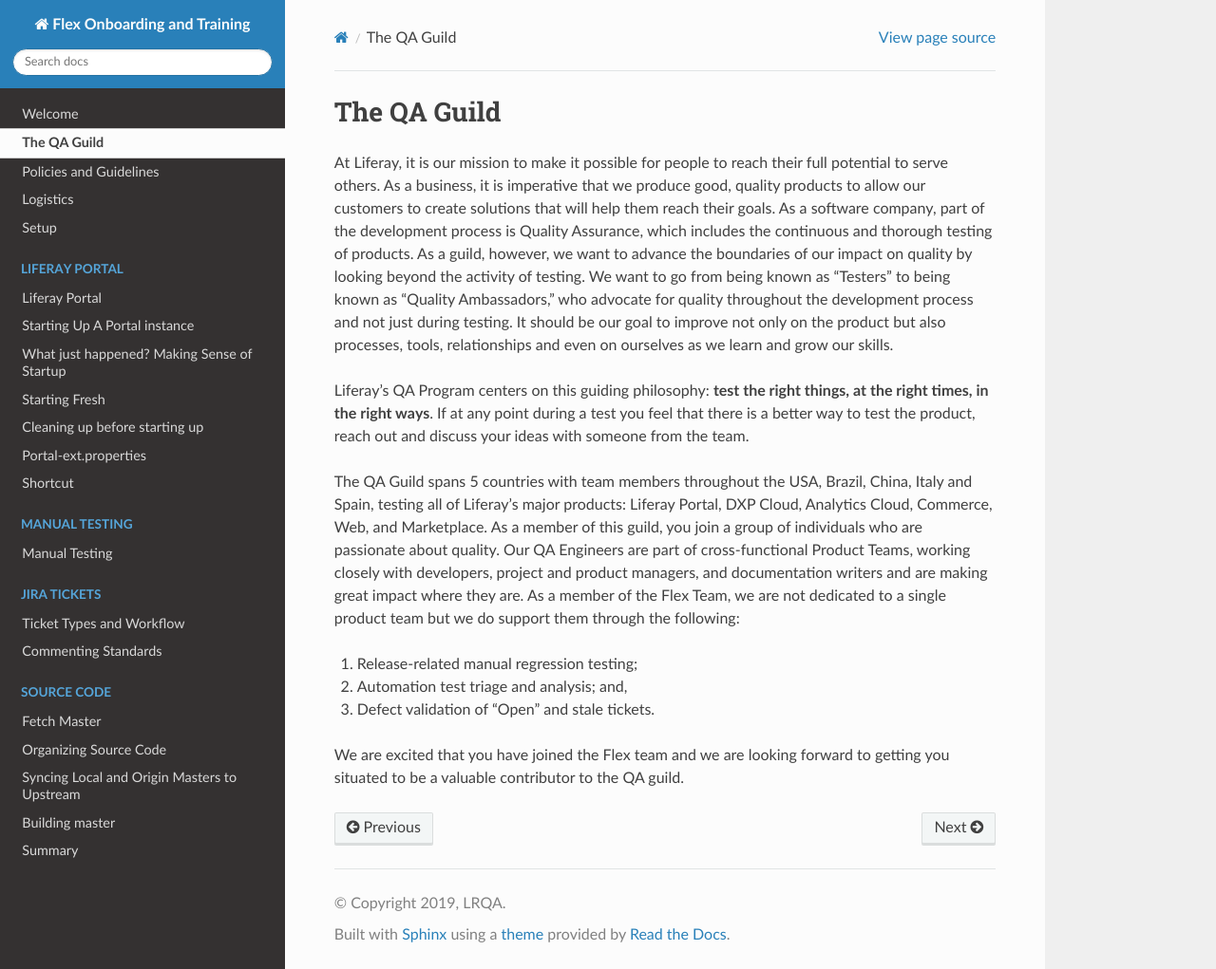
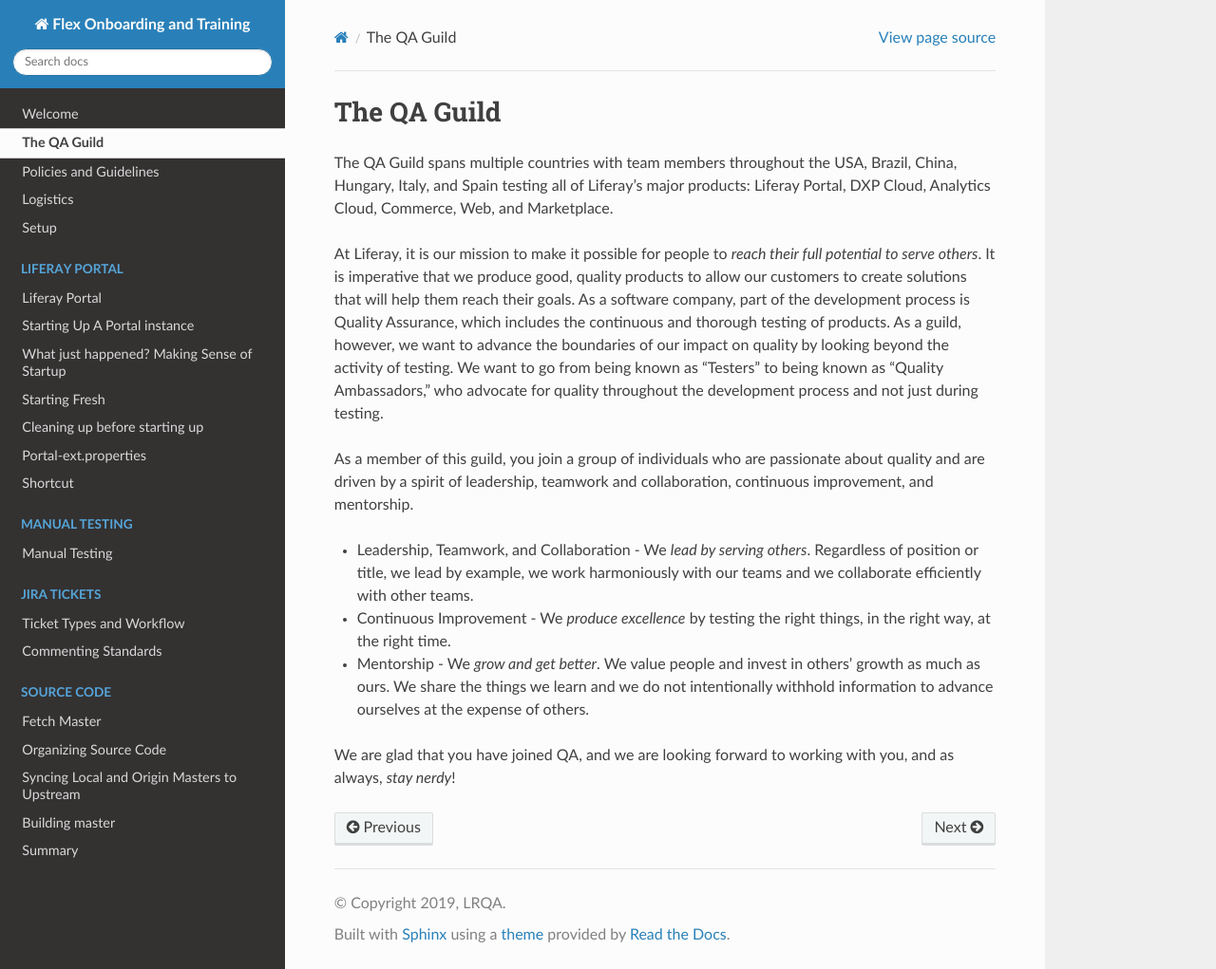
Before and after one commit to nikki-pru/flex-training, a Sphinx documentation site: the page built from docs/welcome/department.rst, in a window 1280 px wide and 1021 px high. Shown: the whole window at 95% size. Built offline with Sphinx 7.4.7 and the Read the Docs theme 2.0.0, drawn with Linux system fonts in a browser that asks for light colours.

Commit message:
LRQA-63016 Update Guild info

```diff
--- a/docs/welcome/department.rst
+++ b/docs/welcome/department.rst
@@ -1,14 +1,14 @@
 The QA Guild
 ============
 
-At Liferay, it is our mission to make it possible for people to reach their full potential to serve others. As a business, it is imperative that we produce good, quality products to allow our customers to create solutions that will help them reach their goals.  As a software company, part of the development process is Quality Assurance, which includes the continuous and thorough testing of products. As a guild, however, we want to advance the boundaries of our impact on quality by looking beyond the activity of testing. We want to go from being known as “Testers” to being known as “Quality Ambassadors,” who advocate for quality throughout the development process and not just during testing. It should be our goal to improve not only on the product but also processes, tools, relationships and even on ourselves as we learn and grow our skills.
+The QA Guild spans multiple countries with team members throughout the USA, Brazil, China, Hungary, Italy, and Spain testing all of Liferay’s major products: Liferay Portal, DXP Cloud, Analytics Cloud, Commerce, Web, and Marketplace.
 
-Liferay’s QA Program centers on this guiding philosophy: **test the right things, at the right times, in the right ways**. If at any point during a test you feel that there is a better way to test the product, reach out and discuss your ideas with someone from the team.
+At Liferay, it is our mission to make it possible for people to *reach their full potential to serve others*. It is imperative that we produce good, quality products to allow our customers to create solutions that will help them reach their goals. As a software company, part of the development process is Quality Assurance, which includes the continuous and thorough testing of products. As a guild, however, we want to advance the boundaries of our impact on quality by looking beyond the activity of testing. We want to go from being known as “Testers” to being known as “Quality Ambassadors,” who advocate for quality throughout the development process and not just during testing.
 
-The QA Guild spans 5 countries with team members throughout the USA, Brazil, China, Italy and Spain, testing all of Liferay’s major products: Liferay Portal, DXP Cloud, Analytics Cloud, Commerce, Web, and Marketplace. As a member of this guild, you join a  group of individuals who are passionate about quality. Our QA Engineers are part of cross-functional Product Teams, working closely with developers, project and product managers, and documentation writers and are making great impact where they are.  As a member of the Flex Team, we are not dedicated to a single product team but we do support them through the following:
+As a member of this guild, you join a group of individuals who are passionate about quality and are driven by a spirit of leadership, teamwork and collaboration, continuous improvement, and mentorship.
 
-1. Release-related manual regression testing;
-2. Automation test triage and analysis; and,
-3. Defect validation of “Open” and stale tickets.
+* Leadership, Teamwork, and Collaboration - We *lead by serving others*. Regardless of position or title, we lead by example, we work harmoniously with our teams and we collaborate efficiently with other teams.
+* Continuous Improvement - We *produce excellence* by testing the right things, in the right way, at the right time.
+* Mentorship - We *grow and get better*. We value people and invest in others’ growth as much as ours. We share the things we learn and we do not intentionally withhold information to advance ourselves at the expense of others.
 
-We are excited that you have joined the Flex team and we are looking forward to getting you situated to be a valuable contributor to the QA guild.
+We are glad that you have joined QA, and we are looking forward to working with you, and as always, *stay nerdy*!
```
